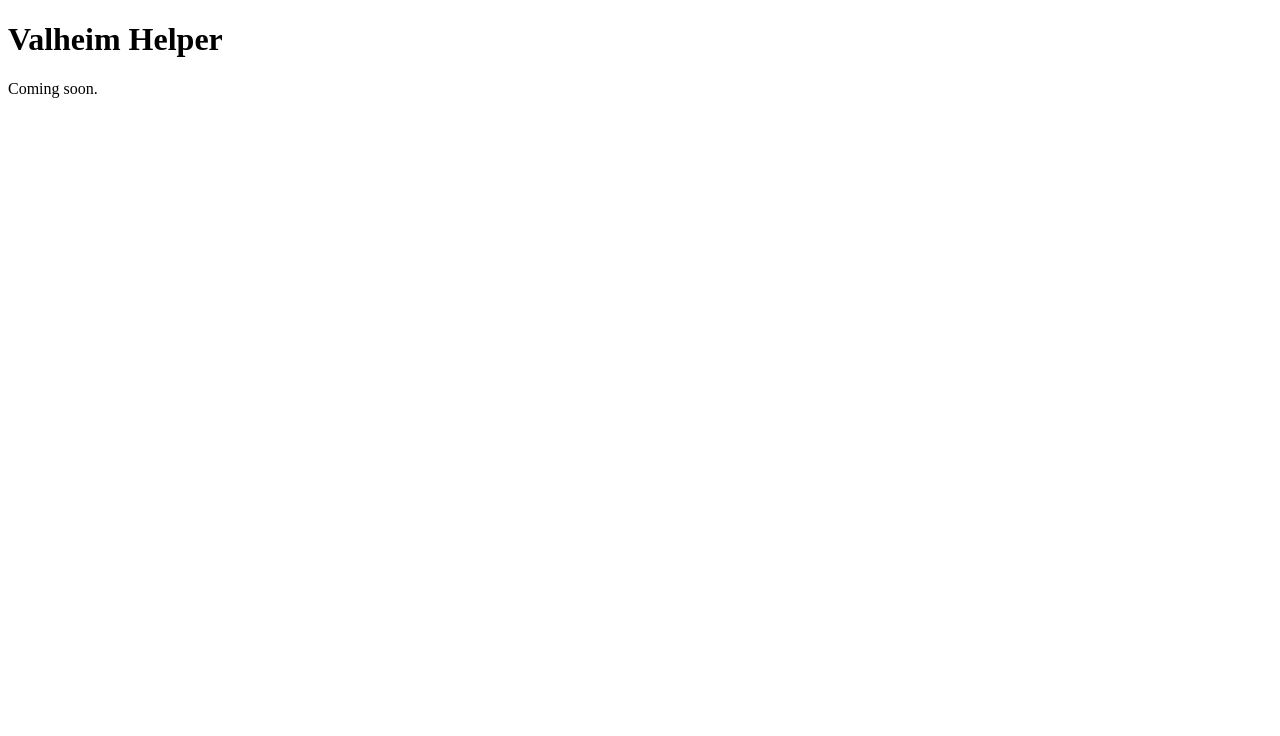
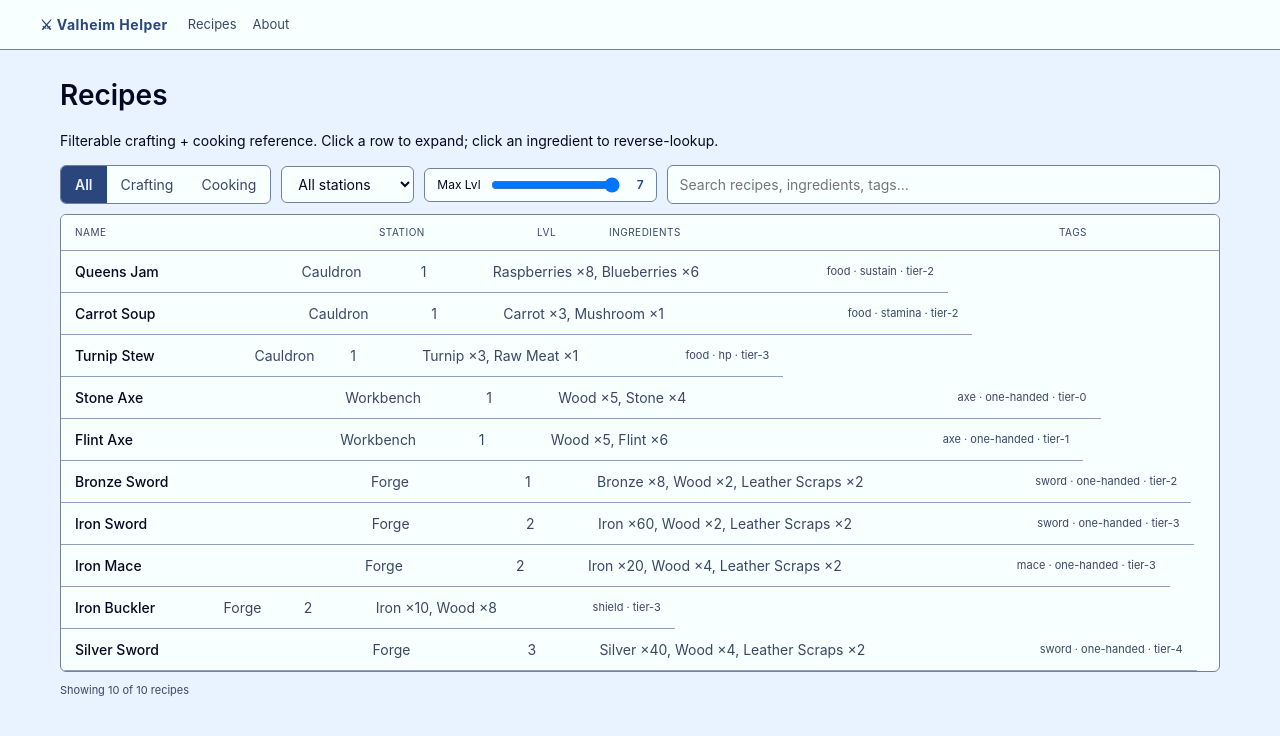
Before and after one commit to dobbo-ca/web-valheim, an Astro site: page / in a window 1280 px wide. Built offline with nearby package versions, Linux system fonts and the light colour scheme; Astro itself is replaced by a stand-in of ours.

Commit message:
feat(page): wire home page to RecipeTable

```diff
--- a/src/lib/data.ts
+++ b/src/lib/data.ts
@@ -1,9 +1,7 @@
 import { resolve } from 'node:path';
-import { fileURLToPath } from 'node:url';
 import { loadAll, type DataSet } from './loader';
 
-const here = fileURLToPath(new URL('.', import.meta.url));
-const dataRoot = resolve(here, '../data');
+const dataRoot = resolve(process.cwd(), 'src/data');
 
 let cache: DataSet | null = null;
 let pending: Promise<DataSet> | null = null;
--- a/src/pages/index.astro
+++ b/src/pages/index.astro
@@ -1,13 +1,13 @@
 ---
-// Placeholder home — filled in during Phase 5
+import Base from '../layouts/Base.astro';
+import { getDataSet } from '../lib/data';
+import { RecipeTable } from '../components/RecipeTable';
+
+const data = await getDataSet();
+const base = import.meta.env.BASE_URL;
 ---
-<html lang="en">
-  <head>
-    <meta charset="utf-8" />
-    <title>Valheim Helper</title>
-  </head>
-  <body>
-    <h1>Valheim Helper</h1>
-    <p>Coming soon.</p>
-  </body>
-</html>
+<Base title="Valheim Recipes">
+  <h1>Recipes</h1>
+  <p class="subtitle">Filterable crafting + cooking reference. Click a row to expand; click an ingredient to reverse-lookup.</p>
+  <RecipeTable client:load data={data} baseHref={base} />
+</Base>
```
